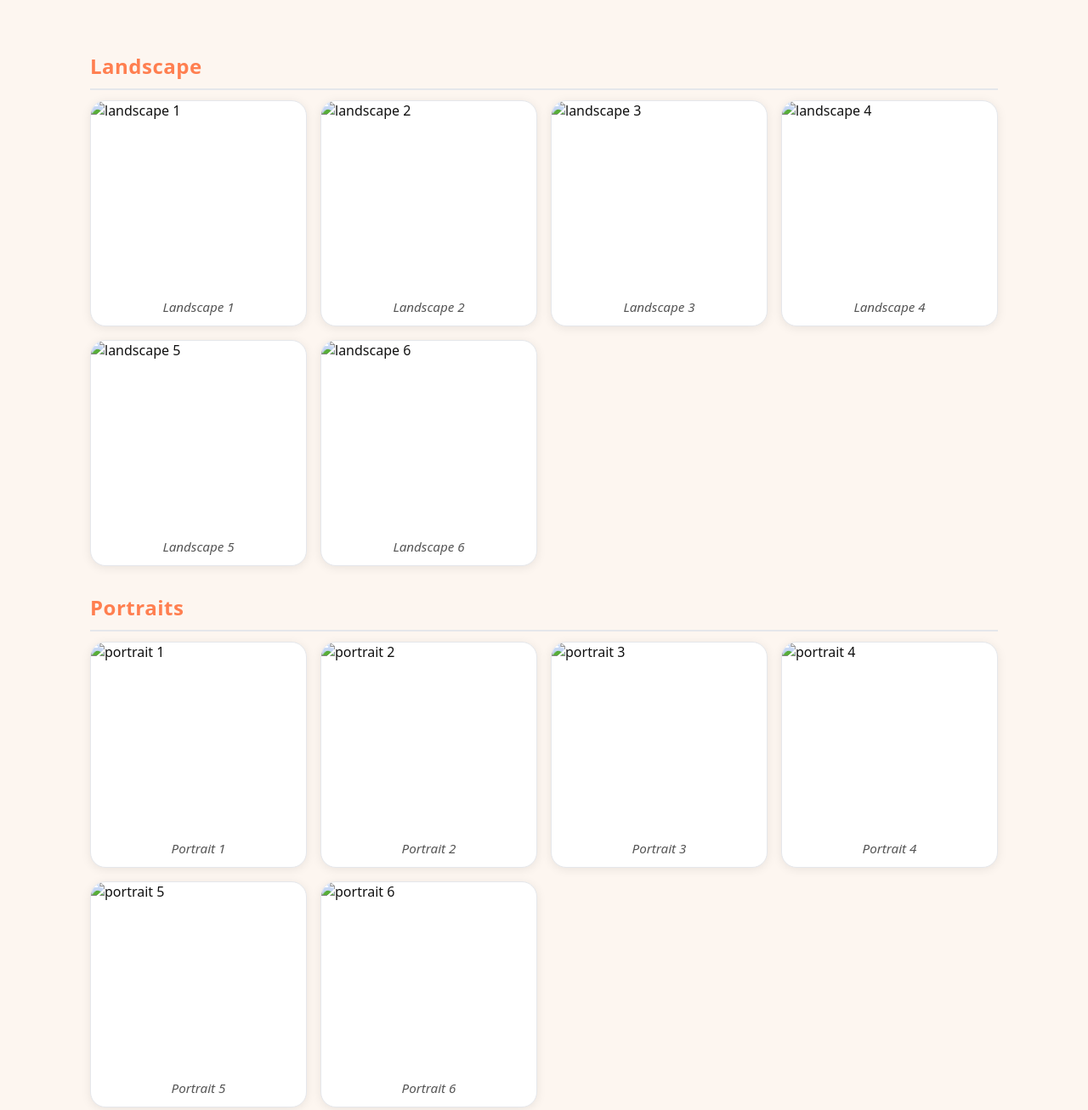
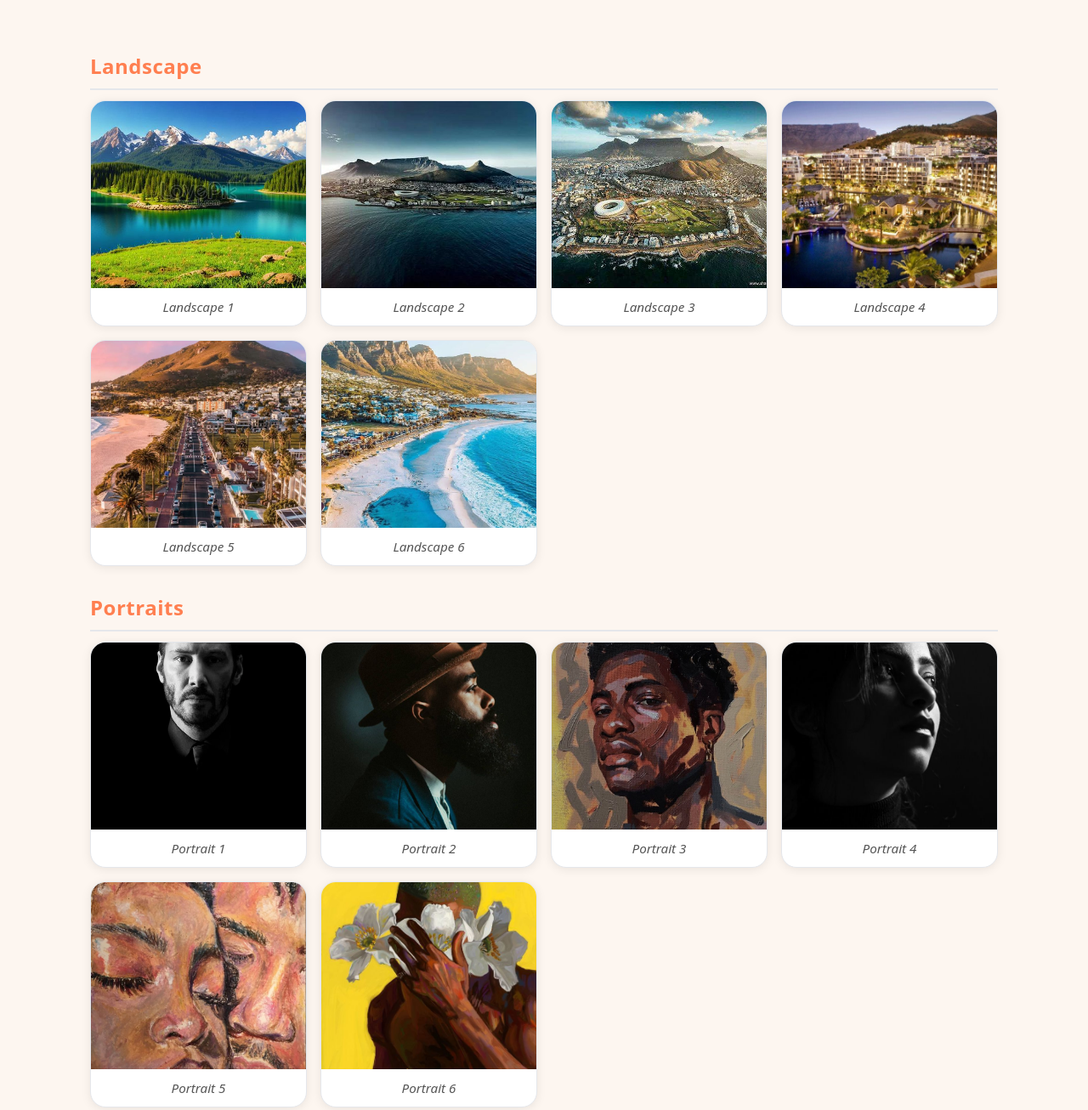
Before and after one commit to kbmgazi/photograph-gallery, a plain HTML site: page index.html in a window 1280 px wide. Shown: the part 174-1480 px from the top of the page at 85% size. Drawn offline with Linux system fonts and the light colour scheme.

Commit message:
Update index.html

```diff
--- a/index.html
+++ b/index.html
@@ -23,39 +23,27 @@
       <div class="grid">
         <!-- LANDSCAPE IMAGES -->
         <article class="card">
-          <figure>
-            <img src="landscape-1.jpg" alt="landscape 1">
-          </figure>
+          <figure><img src="landscape-1.jpeg" alt="landscape 1"></figure>
           <div class="caption">Landscape 1</div>
         </article>
         <article class="card">
-          <figure>
-            <img src="landscape-2.jpg" alt="landscape 2">
-          </figure>
+          <figure><img src="landscape-2.jpeg" alt="landscape 2"></figure>
           <div class="caption">Landscape 2</div>
         </article>
         <article class="card">
-          <figure>
-            <img src="landscape-3.jpg" alt="landscape 3">
-          </figure>
+          <figure><img src="landscape-3.jpeg" alt="landscape 3"></figure>
           <div class="caption">Landscape 3</div>
         </article>
         <article class="card">
-          <figure>
-            <img src="landscape-4.jpg" alt="landscape 4">
-          </figure>
+          <figure><img src="landscape-4.jpeg" alt="landscape 4"></figure>
           <div class="caption">Landscape 4</div>
         </article>
         <article class="card">
-          <figure>
-            <img src="landscape-5.jpg" alt="landscape 5">
-          </figure>
+          <figure><img src="landscape-5.jpeg" alt="landscape 5"></figure>
           <div class="caption">Landscape 5</div>
         </article>
         <article class="card">
-          <figure>
-            <img src="landscape-6.jpg" alt="landscape 6">
-          </figure>
+          <figure><img src="landscape-6.jpeg" alt="landscape 6"></figure>
           <div class="caption">Landscape 6</div>
         </article>
       </div>
@@ -66,39 +54,27 @@
       <div class="grid">
         <!-- PORTRAIT IMAGES -->
         <article class="card">
-          <figure>
-            <img src="portrait-1.jpg" alt="portrait 1">
-          </figure>
+          <figure><img src="portrait-1.jpeg" alt="portrait 1"></figure>
           <div class="caption">Portrait 1</div>
         </article>
         <article class="card">
-          <figure>
-            <img src="portrait-2.jpg" alt="portrait 2">
-          </figure>
+          <figure><img src="portrait-2.jpeg" alt="portrait 2"></figure>
           <div class="caption">Portrait 2</div>
         </article>
         <article class="card">
-          <figure>
-            <img src="portrait-3.jpg" alt="portrait 3">
-          </figure>
+          <figure><img src="portrait-3.jpeg" alt="portrait 3"></figure>
           <div class="caption">Portrait 3</div>
         </article>
         <article class="card">
-          <figure>
-            <img src="portrait-4.jpg" alt="portrait 4">
-          </figure>
+          <figure><img src="portrait-4.jpeg" alt="portrait 4"></figure>
           <div class="caption">Portrait 4</div>
         </article>
         <article class="card">
-          <figure>
-            <img src="portrait-5.jpg" alt="portrait 5">
-          </figure>
+          <figure><img src="portrait-5.jpeg" alt="portrait 5"></figure>
           <div class="caption">Portrait 5</div>
         </article>
         <article class="card">
-          <figure>
-            <img src="portrait-6.jpg" alt="portrait 6">
-          </figure>
+          <figure><img src="portrait-6.jpeg" alt="portrait 6"></figure>
           <div class="caption">Portrait 6</div>
         </article>
       </div>
@@ -114,39 +90,27 @@
       <div class="grid">
         <!-- ART IMAGES -->
         <article class="card">
-          <figure>
-            <img src="art-1.jpg" alt="art 1">
-          </figure>
+          <figure><img src="art-1.jpeg" alt="art 1"></figure>
           <div class="caption">Art 1</div>
         </article>
         <article class="card">
-          <figure>
-            <img src="art-2.jpg" alt="art 2">
-          </figure>
+          <figure><img src="art-2.jpeg" alt="art 2"></figure>
           <div class="caption">Art 2</div>
         </article>
         <article class="card">
-          <figure>
-            <img src="art-3.jpg" alt="art 3">
-          </figure>
+          <figure><img src="art-3.jpeg" alt="art 3"></figure>
           <div class="caption">Art 3</div>
         </article>
         <article class="card">
-          <figure>
-            <img src="art-4.jpg" alt="art 4">
-          </figure>
+          <figure><img src="art-4.jpeg" alt="art 4"></figure>
           <div class="caption">Art 4</div>
         </article>
         <article class="card">
-          <figure>
-            <img src="art-5.jpg" alt="art 5">
-          </figure>
+          <figure><img src="art-5.jpeg" alt="art 5"></figure>
           <div class="caption">Art 5</div>
         </article>
         <article class="card">
-          <figure>
-            <img src="art-6.jpg" alt="art 6">
-          </figure>
+          <figure><img src="art-6.jpeg" alt="art 6"></figure>
           <div class="caption">Art 6</div>
         </article>
       </div>
```
